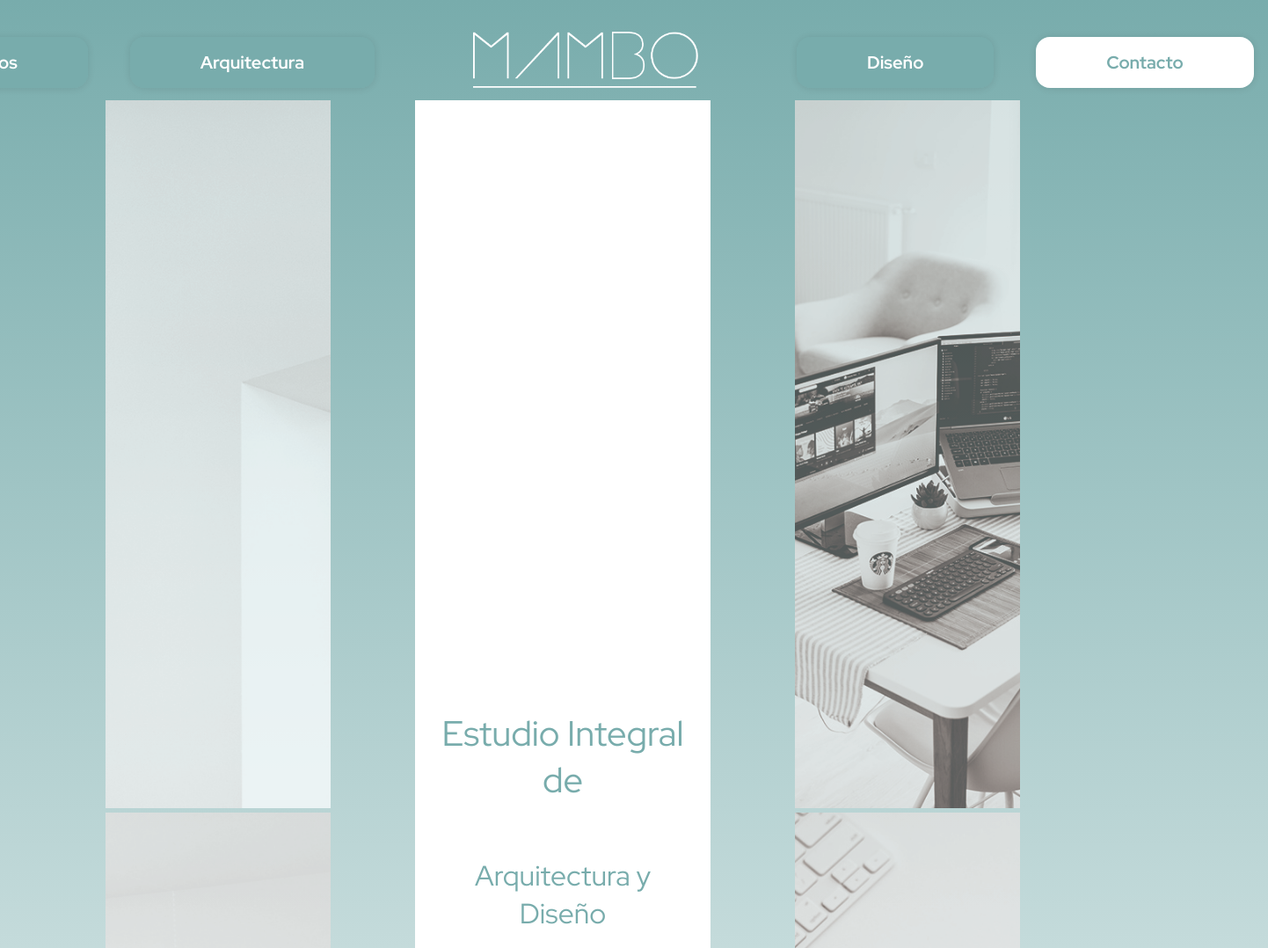
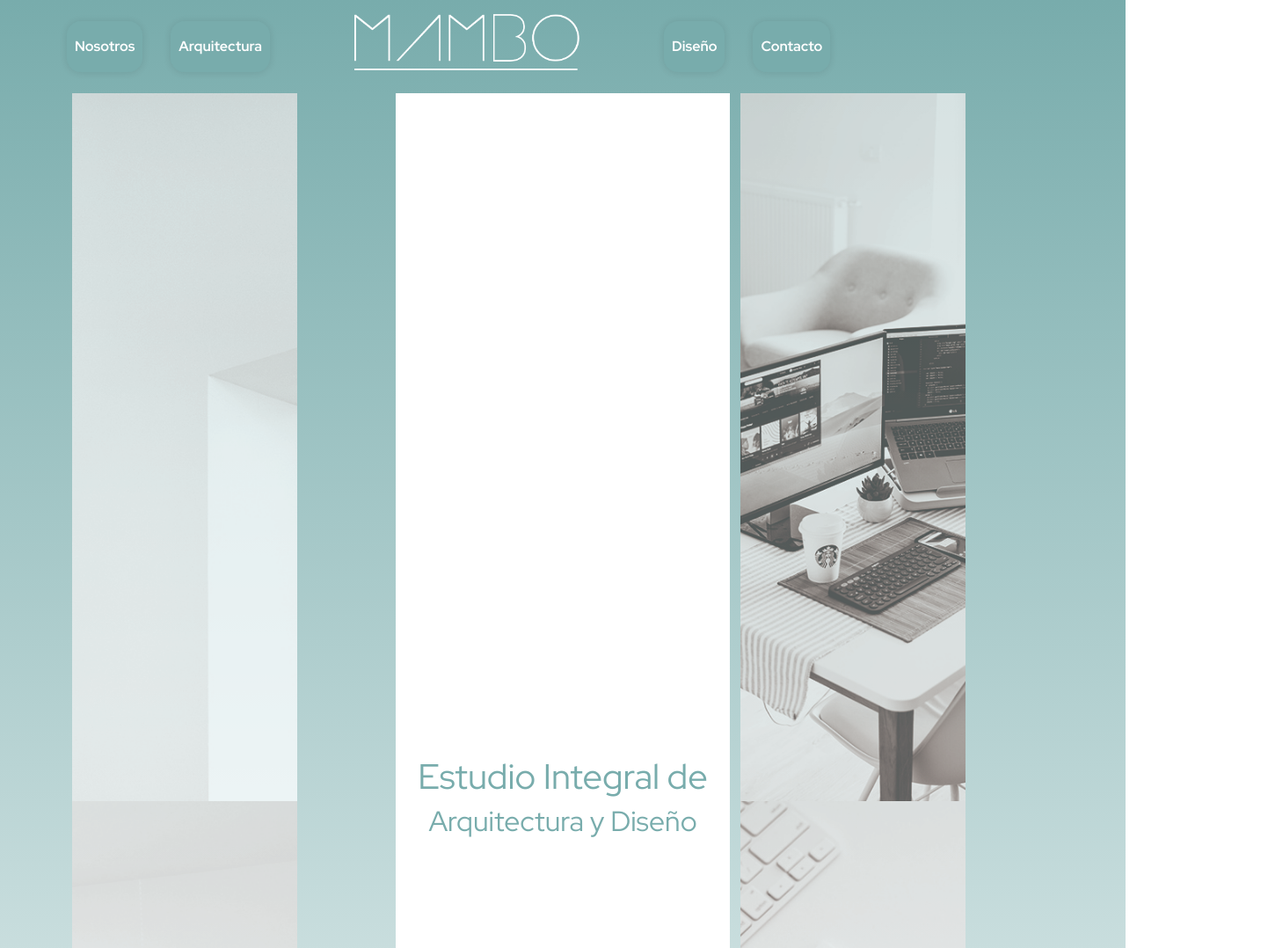
Before and after one commit to leibogado/proyectomambo, a plain HTML site: page index.html in a window 1280 px wide. Shown: the top 1078 px of the page at 88% size, 1442 px wide, since content can reach past the window. Drawn offline with Linux system fonts and the light colour scheme.

Commit message:
subir github

```diff
--- a/css/styles.css
+++ b/css/styles.css
@@ -210,10 +210,6 @@
   justify-content: center;
   align-items: center;
   margin-top: 0%;
-  margin-left: 1rem;
-  margin-right: 1rem;
-  padding-right: 1rem;
-  padding-left: 1rem;
 }
 .index_main-h3{
     font-weight: lighter;
--- a/index.html
+++ b/index.html
@@ -8,35 +8,57 @@
     <link rel="preconnect" href="https://fonts.googleapis.com">
     <link rel="preconnect" href="https://fonts.gstatic.com" crossorigin>
     <link href="https://fonts.googleapis.com/css2?family=Red+Hat+Display:wght@400;700&display=swap" rel="stylesheet">
-    <link rel="stylesheet" href="css/bootstrap-grid.min.css">
+    <link rel="stylesheet" href="./css/bootstrap.min.css">
     <link rel="stylesheet" href="css/styles.css">
     <title>mambo</title>
 </head>
 <body class="index-body">
     <header class="header">
-        <nav class="header_nav">
-            <ul class="header_ul">
-                <li class="header_li li1"><a class= "btn btn-celeste " href="./pages/nos.html">Nosotros</a></li>
-                <li class="header_li li2"><a class= "btn btn-celeste " href="./pages/arq.html">Arquitectura</a></li>
-                <li class="header_li li3"><a class="header_a-logo-blanco " href="index.html"><img class="header-logo-blanco" src="./Recursos/Recurso 22.png" alt="Logo"></a></li>
-                <li class="header_li li4"><a class= "btn btn-celeste li4" href="./pages/dise.html">Diseño</a></li>
-                <li class="header_li li5"><a class= "btn btn-blanco li5" href="./pages/contact.html">Contacto</a></li>
-            </ul>
-        </nav>
+        <nav class="navbar navbar-expand-lg ">
+            <div class="container-fluid">
+              <button class="navbar-toggler" type="button" data-bs-toggle="collapse" data-bs-target="#navbarSupportedContent" aria-controls="navbarSupportedContent" aria-expanded="false" aria-label="Toggle navigation">
+                <img class="navbar-toggler-icon" src="./Recursos/iconoburger.png" alt="menuburger">
+              </button>
+              <div class="collapse navbar-collapse" id="navbarSupportedContent">
+                <ul class="navbar-nav me-auto mb-2 mb-lg-0 justify-content-center">
+                  <li class="nav-item">
+                    <a class="nav-link active btn btn-celeste" aria-current="page" href="./pages/nos.html">Nosotros</a>
+                  </li>
+                  <li class="nav-item">
+                    <a class="nav-link active btn btn-celeste" aria-current="page" href="./pages/arq.html">Arquitectura</a>
+                  </li>
+                  <li class="nav-item">
+                    <a class="header_a-logo-blanco" aria-current="page" href="./index.html"><img class="header-logo-blanco" src="./Recursos/Recurso 22.png" alt="Logo"></a>
+                  </li>
+                  <li class="nav-item">
+                    <a class="nav-link active btn btn-celeste" aria-current="page" href="./pages/dise.html">Diseño</a>
+                  </li>
+                  <li class="nav-item">
+                    <a class="nav-link active btn btn-celeste" aria-current="page" href="./pages/cont.html">Contacto</a>
+                  </li>
+                </ul>
+              </div>
+            </div>
+          </nav>
     </header>
-    <main class="idex-main">
-        <article class="index_main-imagenes-a">
+    <main class="container">
+        <div class="row">
+        <div class="col-md-4 col-sm-2 col-xs-1">
+        <article >
             <img class="index_main-imagenes index_main-img1" src="./Recursos/1.jpg" alt="paredblanca">
             <img class="index_main-imagenes index_main-img2" src="./Recursos/2.jpg" alt="diseñointerior">
-         </article>
-        <div class="index_main-texto">
+         </article></div>
+        <div class="index_main-texto col-md-4 col-sm-2 col-xs-1">
             <h3 class= "index_main-h3">Estudio Integral de</h3>
             <h1 class="index_main-h1">Arquitectura y Diseño</h1>
         </div>
-        <article class="index_main-imagenes-b">
+        <div class="col-md-4 col-sm-2 col-xs-1">
+        <article>
             <img class="index_main-imagenes index_main-img3" src="./Recursos/3.jpg" alt="computadora en sala">
             <img class="index_main-imagenes index_main-img4" src="./Recursos/4.jpg" alt="notas">
-         </article>
+         </article></div>
+        </div>
+    </div>
     </main>
     <footer class="footer">
         <div>
@@ -54,6 +76,6 @@
         </section>
      </article>
     </footer>
-    <script src="/js/bootstrap.min.js"></script>
+    <script src="./js/bootstrap.bundle.min.js"></script>
 </body>
 </html>
```
Also changed, not shown: pages/arq.html (+1 -1 lines).
